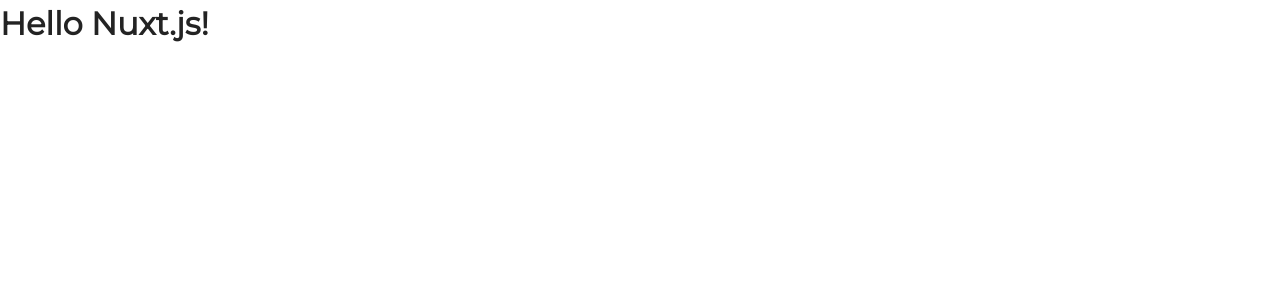
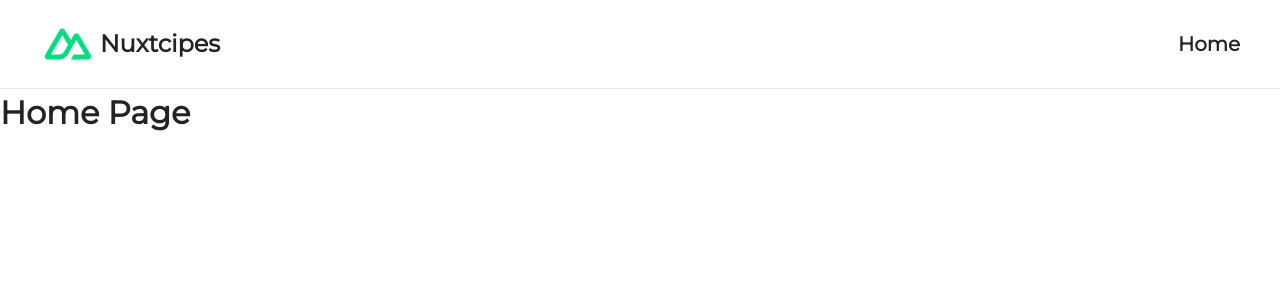
Before and after one commit to writecleancode/first-nuxt-project, a Nuxt app: page / in a window 1280 px wide. Shown: the top 300 px of the page. Built offline with nearby package versions, Linux system fonts and the light colour scheme.

Commit message:
added default layout; added 'BaseNavigation' component

```diff
--- a/app.vue
+++ b/app.vue
@@ -1,5 +1,7 @@
 <template>
 	<div>
-		<h1>Hello Nuxt.js!</h1>
+		<NuxtLayout>
+			<NuxtPage />
+		</NuxtLayout>
 	</div>
 </template>
--- /dev/null
+++ b/components/BaseNavigation.vue
@@ -0,0 +1,62 @@
+<script setup lang="ts"></script>
+
+<template>
+	<header class="header">
+		<nav class="nav">
+			<NuxtLink to="/" class="logo">
+				<NuxtImg width="56px" src="/icon-green.png" format="webp" alt="" />
+				<span class="logo-span">Nuxtcipes</span>
+			</NuxtLink>
+			<ul class="nav-links-list">
+				<li>
+					<NuxtLink to="/" class="nav-links-list-link">Home</NuxtLink>
+				</li>
+				<!-- <li>
+					<NuxtLink to="/about" class="nav-links-list-link">About</NuxtLink>
+				</li> -->
+			</ul>
+		</nav>
+	</header>
+</template>
+
+<style lang="scss" scoped>
+.header {
+	padding: 1.6rem 0;
+	border-bottom: 1px solid #e5e7eb;
+}
+
+.nav {
+	display: flex;
+	align-items: center;
+	max-width: 1200px;
+	margin: 0 auto;
+}
+
+.logo {
+	display: flex;
+	gap: 0.4rem;
+	align-items: center;
+	text-decoration: none;
+}
+
+.logo-span {
+	font-size: 2.4rem;
+	font-weight: bold;
+}
+
+.nav-links-list {
+	display: flex;
+	gap: 2.4rem;
+	margin-left: auto;
+	padding: 0;
+	font-size: 2rem;
+	font-weight: bold;
+	text-transform: capitalize;
+	list-style: none;
+}
+
+.nav-links-list-link {
+	color: inherit;
+	text-decoration: none;
+}
+</style>
--- /dev/null
+++ b/layouts/default.vue
@@ -0,0 +1,10 @@
+<script setup lang="ts"></script>
+
+<template>
+	<div>
+		<BaseNavigation />
+		<slot />
+	</div>
+</template>
+
+<style lang="scss" scoped></style>
--- /dev/null
+++ b/pages/index.vue
@@ -0,0 +1,11 @@
+<script setup lang="ts">
+
+</script>
+
+<template>
+	<div>
+		<h1>Home Page</h1>
+	</div>
+</template>
+
+<style lang="scss" scoped></style>
```
Also changed, not shown: public/icon-green.png (added), public/nuxt-course-hero.png (added).
